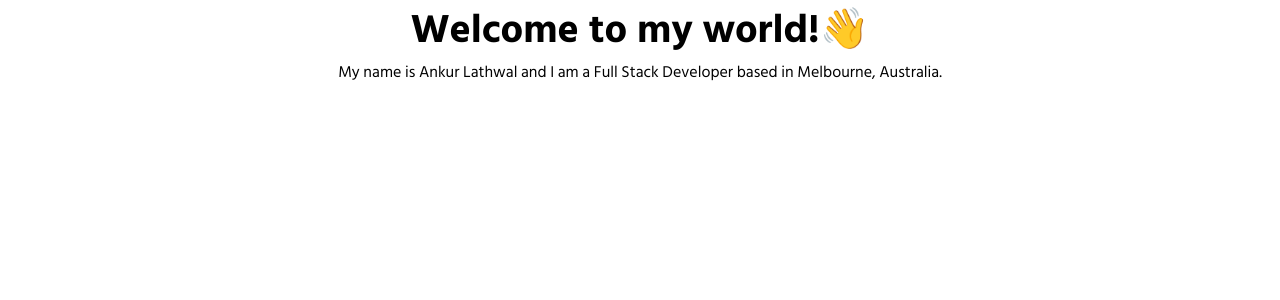
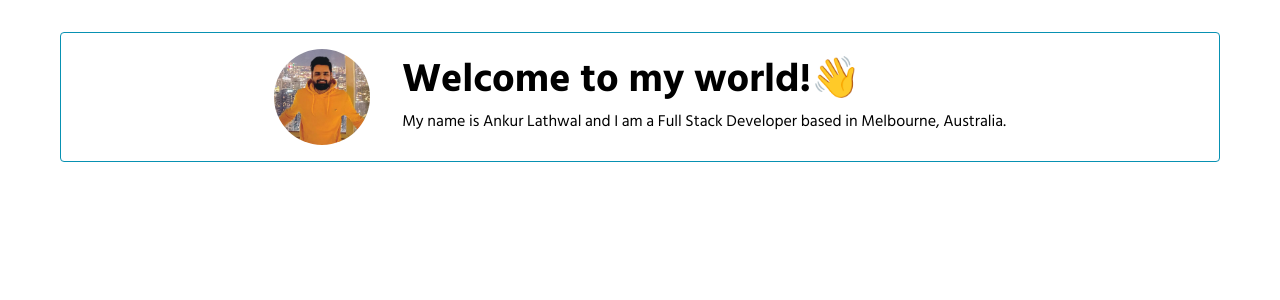
Before and after one commit to ankurlathwal/personal-website, a Next.js app: page / in a window 1280 px wide. Shown: the top 300 px of the page. Built offline with nearby package versions, Linux system fonts and the light colour scheme.

Commit message:
Add: intro card

```diff
--- a/pages/index.tsx
+++ b/pages/index.tsx
@@ -1,4 +1,5 @@
 import Head from "next/head";
+import Image from "next/image";
 
 export default function Home() {
   return (
@@ -9,12 +10,25 @@ export default function Home() {
         <link rel="icon" href="/favicons/favicon-rounded.ico" />
       </Head>
       <main className="container laptop:wrapper">
-        <h1 className="font-bold text-40 flex items-baseline justify-center">
-          <span>Welcome to my world!&#128075;</span>
-        </h1>
-        <div className="font-regular text-center">
-          My name is Ankur Lathwal and I am a Full Stack Developer based in
-          Melbourne, Australia.
+        <div className="mt-32 border rounded border-primary p-16 flex justify-center gap-32">
+          <div className="relative h-96 w-96">
+            <Image
+              className="rounded-full"
+              src="/images/dp.jpeg"
+              alt="Ankur Lathwal"
+              layout="fill"
+              objectFit="fill"
+            />
+          </div>
+          <div>
+            <h1 className="font-bold text-40">
+              <span>Welcome to my world!&#128075;</span>
+            </h1>
+            <div className="font-regular text-center">
+              My name is Ankur Lathwal and I am a Full Stack Developer based in
+              Melbourne, Australia.
+            </div>
+          </div>
         </div>
       </main>
       <footer></footer>
--- a/tailwind.config.js
+++ b/tailwind.config.js
@@ -34,6 +34,8 @@ module.exports = {
       16: "16px",
       24: "24px",
       32: "32px",
+      64: "64px",
+      96: "96px",
     },
     fontSize: {
       12: "12px",
```
Also changed, not shown: public/images/dp.jpeg (added).
